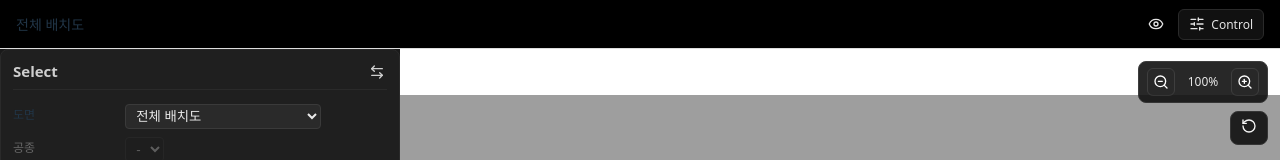
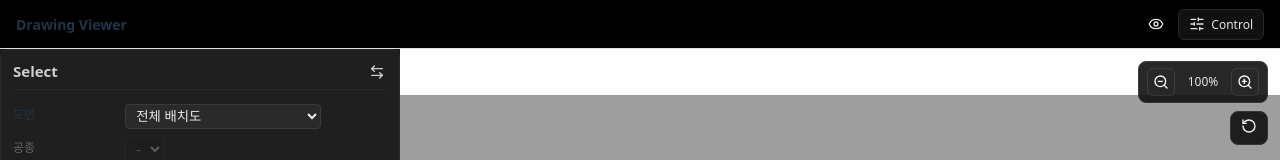
Before and after one commit to Donghunn-Lee/drawing-viewer, a React (Vite) app: page / in a window 1280 px wide. Shown: the top 160 px of the page. Built offline with nearby package versions, Linux system fonts and the light colour scheme.

Commit message:
feat: refine toolbar layout and panel toggle controls

```diff
--- a/src/app/layout/MainLayout.tsx
+++ b/src/app/layout/MainLayout.tsx
@@ -19,6 +19,20 @@ export function MainLayout({ context, setContext }: Props) {
       : { mode: 'top', open: true };
 
   const [viewerLayout, setViewerLayout] = useState<ViewerLayout>(getInitialLayout);
+
+  const onResetSelection = () => {
+    setContext({
+      activeDrawingId: null,
+      activeDiscipline: null,
+      activeRegion: null,
+      activeRevision: null,
+      overlay: {
+        enabled: false,
+        targets: [],
+        opacity: 0.5,
+      },
+    });
+  };
 
   useEffect(() => {
     const onResize = () => {
@@ -43,7 +57,11 @@ export function MainLayout({ context, setContext }: Props) {
 
   return (
     <div className={styles.layoutRoot}>
-      <TopBar context={context} panelOpen={viewerLayout.open} onTogglePanel={togglePanel} />
+      <TopBar
+        panelOpen={viewerLayout.open}
+        onTogglePanel={togglePanel}
+        onResetSelection={onResetSelection}
+      />
 
       <div className={styles.mainRow}>
         <main className={styles.viewer}>
--- a/src/app/layout/TopBar/TopBar.module.css
+++ b/src/app/layout/TopBar/TopBar.module.css
@@ -1,28 +1,41 @@
 .topBar {
-  height: 48px;
   display: flex;
   align-items: center;
   justify-content: space-between;
 
+  height: 48px;
   padding: 0 16px;
+
+  background: #000;
   border-bottom: 1px solid #ddd;
-  background: #000;
 }
 
 .left {
+  font-size: 14px;
   font-weight: 600;
-  font-size: 14px;
+  cursor: pointer;
 }
 
 .right {
-  display: flex;
-  gap: 12px;
+  display: inline-flex;
+  align-items: center;
+  gap: 8px;
+
   font-size: 13px;
   color: #444;
 }
 
-.meta {
-  white-space: nowrap;
+.panelStateIndicator {
+  display: inline-flex;
+  align-items: center;
+  justify-content: center;
+
+  width: 28px;
+  height: 28px;
+
+  color: #e5e5e5;
+  border-radius: 6px;
+  pointer-events: none;
 }
 
 .controlButton {
@@ -31,6 +44,7 @@
   gap: 6px;
 
   padding: 6px 10px;
+
   font-size: 12px;
   color: #e5e5e5;
 
@@ -48,20 +62,3 @@
 .controlButton:active {
   background: #222;
 }
-
-.right {
-  display: inline-flex;
-  align-items: center;
-  gap: 8px;
-}
-
-.panelStateIndicator {
-  display: inline-flex;
-  align-items: center;
-  justify-content: center;
-  width: 28px;
-  height: 28px;
-  color: #e5e5e5;
-  border-radius: 6px;
-  pointer-events: none;
-}
--- a/src/app/layout/TopBar/index.tsx
+++ b/src/app/layout/TopBar/index.tsx
@@ -1,30 +1,26 @@
-import type { ViewerContext } from '../../../shared/types/context';
-import metadataJson from '../../../data/metadata.json';
-import type { Metadata } from '../../../shared/types/metadata';
-import { resolveRevisionContext } from '../../../entities/drawing/selectors';
+import { Eye, EyeOff, SlidersHorizontal } from 'lucide-react';
 
 import styles from './TopBar.module.css';
-import { Eye, EyeOff, SlidersHorizontal } from 'lucide-react';
-
-const metadata = metadataJson as unknown as Metadata;
 
 type Props = {
-  context: ViewerContext;
   panelOpen: boolean;
   onTogglePanel: () => void;
+  onResetSelection: () => void;
 };
 
-export const TopBar = ({ context, panelOpen, onTogglePanel }: Props) => {
-  const resolved = resolveRevisionContext(metadata, context);
-
+export const TopBar = ({ panelOpen, onTogglePanel, onResetSelection }: Props) => {
   return (
     <div className={styles.topBar}>
-      <div className={styles.left}>
-        {resolved.kind === 'ok' ? resolved.drawingName : 'No drawing'}
+      <div
+        className={styles.left}
+        onClick={onResetSelection}
+        role="button"
+        aria-label="Reset selection"
+      >
+        Drawing Viewer
       </div>
 
       <div className={styles.right}>
-        {/* 상태 표시용 아이콘 (비클릭) */}
         <span
           className={styles.panelStateIndicator}
           aria-hidden
@@ -33,7 +29,6 @@ export const TopBar = ({ context, panelOpen, onTogglePanel }: Props) => {
           {panelOpen ? <Eye size={16} /> : <EyeOff size={16} />}
         </span>
 
-        {/* 실제 액션 버튼 */}
         <button
           onClick={onTogglePanel}
           className={styles.controlButton}
```
